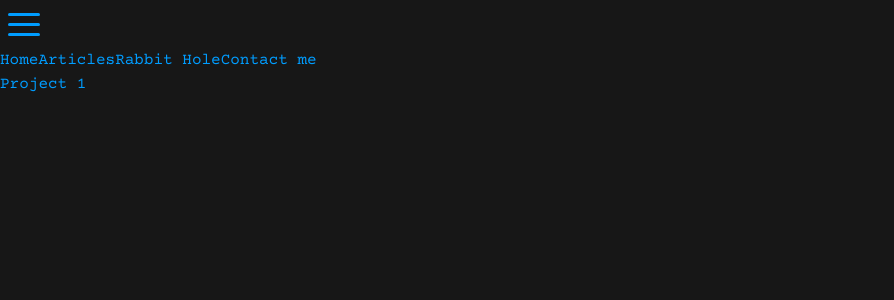
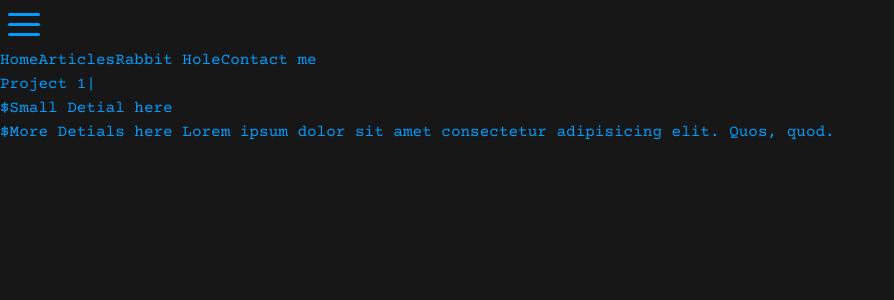
Before and after one commit to kumarpritam1468/missih-portfolio, a React (Vite) app: page /project/0 in a window 1280 px wide. Shown: the top 300 px of the page, without its empty margins (0-894 px from the left). Built offline with nearby package versions, Linux system fonts and the light colour scheme.

Commit message:
add project page and improved pagination

```diff
--- a/src/App.tsx
+++ b/src/App.tsx
@@ -2,6 +2,7 @@ import { Route, Routes } from "react-router-dom"
 import Navbar from "./components/Navbar"
 import Home from "./pages/Home"
 import ProjectPage from "./pages/ProjectPage"
+import RabbitHole from "./pages/RabbitHole"
 
 
 function App() {
@@ -12,6 +13,7 @@ function App() {
       <Routes>
         <Route path="/" element={<Home />} />
         <Route path="/project/:index" element={<ProjectPage />} />
+        <Route path="/rabbit-hole" element={<RabbitHole />} />
       </Routes>
     </main>
   )
--- a/src/components/Articles.tsx
+++ b/src/components/Articles.tsx
@@ -8,7 +8,7 @@ const Articles = () => {
     const { menuOpen } = useStore();
 
     return (
-        <section className=" h-fit mt-14 mb-8 flex gap-4 justify-center items-center w-full">
+        <section className=" h-fit mt-14 mb-8 flex gap-4 justify-center items-center w-full" id="articles">
 
             <div className={`flex flex-col py-10 px-14 ml-6 max-md:mr-6 h-fit w-[1024px] 2xl:w-[1200px] border-blue-600 border-x-2 rounded-3xl items-center relative ${menuOpen ? "md:mr-[324px] 2xl:mr-[424px]" : "md:mr-6"} transition-all duration-500 ease-in-out `}>
                 <div className=" bg-[#171717] absolute left-8 -top-3.5 text-2xl z-20 px-4">
--- a/src/components/Hero.tsx
+++ b/src/components/Hero.tsx
@@ -6,7 +6,7 @@ const Hero = () => {
   const { menuOpen } = useStore();
 
   return (
-    <section className=" h-fit mb-8 pt-12 flex gap-4 justify-center items-center">
+    <section className=" h-fit mb-8 pt-12 flex gap-4 justify-center items-center" id="hero">
 
       <div className={`flex gap-20 py-8 px-12 ml-6 max-md:mr-6 h-fit w-[1024px] 2xl:w-[1200px] border-blue-600 border-x-2 rounded-3xl items-center relative ${menuOpen ? "md:mr-[324px] 2xl:mr-[424px]" : "md:mr-6"} transition-all duration-500 ease-in-out`}>
         <div className=" bg-[#171717] absolute left-8 -top-3.5 text-2xl z-20 pl-4 pr-2">
--- a/src/components/Navbar.tsx
+++ b/src/components/Navbar.tsx
@@ -1,9 +1,11 @@
 import { Twirl as Hamburger } from 'hamburger-react'
 import useStore from '../data/store';
-import { Link } from 'react-router-dom';
 
 const Navbar = () => {
   const {menuOpen, setMenuOpen} = useStore();
+  const pathname = window.location.pathname;
+
+  const showExtra = pathname === '/' || pathname.startsWith('/#');
 
   return (
     <nav className="">
@@ -12,10 +14,10 @@ const Navbar = () => {
       </div>
 
       <div className={`flex fixed flex-col justify-center items-center top-0 z-40 border-l border-l-blue-600 h-screen bg-[#171717] w-[300px] 2xl:w-[400px] max-md:w-screen gap-12 text-3xl ${menuOpen ? 'right-0' : '-right-96 max-md:-right-full'} transition-all duration-500 ease-in-out`}>
-        <Link to="/" className="navlink">Home</Link>
-        <Link to="/articles" className="navlink">Articles</Link>
-        <Link to="/projects" className="navlink">Rabbit Hole</Link>
-        <Link to="/contact" className="navlink">Contact me</Link>
+        <a href="/#hero" className="navlink">Home</a>
+        <a href="/#articles" className={`navlink ${!showExtra ? 'hidden' : ''}`}>Articles</a>
+        <a href="/rabbit-hole" className="navlink">Rabbit Hole</a>
+        <a href="/#contact" className={`navlink ${!showExtra ? 'hidden' : ''}`}>Contact me</a>
       </div>
     </nav>
   )
--- a/src/data/data.ts
+++ b/src/data/data.ts
@@ -1,39 +1,48 @@
-export const projects = [
+type ArticleObj = {
+    title: string;
+    description: string;
+    path: string;
+}
+
+type TimelineObj = {
+    title: string;
+    desc: string;
+}
+
+type ProjectObj = {
+    heading: string;
+    smallDesc: string;
+    largeDesc: string;
+    date: string;
+}
+
+export const projects: ProjectObj[] = [
     {
         heading: "Project 1",
         smallDesc: "Small Detial here",
-        path: "/project/0",
         largeDesc: "More Detials here Lorem ipsum dolor sit amet consectetur adipisicing elit. Quos, quod.",
         date:"20th Nov 2023"
     },
     {
         heading: "Project 2",
         smallDesc: "Small Detial here",
-        path: "/project/1",
         largeDesc: "More Detials here Lorem ipsum dolor sit amet consectetur adipisicing elit. Quos, quod.",
         date:"20th Nov 2023"
     },
     {
         heading: "Project 3",
         smallDesc: "Small Detial here",
-        path: "/project/2",
         largeDesc: "More Detials here Lorem ipsum dolor sit amet consectetur adipisicing elit. Quos, quod.",
         date:"20th Nov 2023"
     },
     {
         heading: "Project 4",
         smallDesc: "Small Detial here",
-        path: "/project/3",
         largeDesc: "More Detials here Lorem ipsum dolor sit amet consectetur adipisicing elit. Quos, quod.",
         date:"20th Nov 2023"
     },
 ]
 
-type ArticleObj = {
-    title: string,
-    description: string,
-    path: string
-}
 
 export const articles: ArticleObj[] = [
     // {
@@ -45,7 +54,7 @@ export const articles: ArticleObj[] = [
     // When you will add arcticles here in above format then they will automatically get rendered and displayed instead of hand image and no articles message, I have developed them is such a way that they can be added and removed without making changes in the future.
 ]
 
-export const timeline = [
+export const timeline: TimelineObj[] = [
     {
         title:"Oct-Dec, 2023",
         desc:"Lorem ipsum dolor, sit amet consectetur adipisicing elit. Quia, debitis dolore inventore ab ducimus earum et fugiat voluptas iusto. Architecto neque deserunt mollitia aut, qui molestiae quasi optio eius."
--- a/src/index.css
+++ b/src/index.css
@@ -8,6 +8,10 @@
     margin: 0;
     padding: 0;
     box-sizing: border-box;
+}
+
+html{
+    scroll-behavior: smooth;
 }
 
 body{
--- a/src/pages/ProjectPage.tsx
+++ b/src/pages/ProjectPage.tsx
@@ -1,12 +1,58 @@
 import { useParams } from "react-router-dom"
 import { projects } from "../data/data";
+import { TypeAnimation } from "react-type-animation";
+import useStore from "../data/store";
 
 const ProjectPage = () => {
-  const {index} = useParams();
+  const { index } = useParams();
+  const { menuOpen } = useStore();
 
   const project = projects[Number(index)];
+
   return (
-    <div>{project.heading}</div>
+    <section className=" h-fit mb-8 pt-20 flex gap-4 justify-center items-center" id="hero">
+
+      <div className={`flex gap-20 py-8 px-12 ml-6 max-md:mr-6 h-fit w-[1024px] 2xl:w-[1200px] border-blue-600 border-x-2 rounded-3xl items-center relative ${menuOpen ? "md:mr-[324px] 2xl:mr-[424px]" : "md:mr-6"} transition-all duration-500 ease-in-out`}>
+        <div className=" bg-[#171717] absolute left-8 -top-3.5 text-2xl z-20 pl-4 pr-2">
+          <TypeAnimation
+            sequence={[
+              `${project.heading}`,
+            ]}
+            speed={50}
+          />
+        </div>
+
+        <div className=" flex flex-col gap-6 pt-6">
+          {/* <h3 className=" text-3xl flex items-start gap-5"><span className=" text-4xl">$</span>Welcome to my portfolio</h3> */}
+
+          <h1 className=" text-2xl tracking-wider flex items-start gap-5"><span className=" text-3xl">$</span>
+            <TypeAnimation
+              sequence={[
+                `${project.smallDesc}`,
+                1000,
+              ]}
+              speed={60}
+              cursor={false}
+            />
+          </h1>
+
+          <h2 className=" text-xl flex items-start gap-5">
+            <span className=" text-3xl">$</span>
+            <TypeAnimation
+              sequence={[
+                // Same substring at the start will only be typed once, initially
+                1000,
+                `${project.largeDesc}`,
+                1000,
+              ]}
+              speed={75}
+              cursor={false}
+            />
+          </h2>
+        </div>
+      </div>
+
+    </section>
   )
 }
 
--- /dev/null
+++ b/src/pages/RabbitHole.tsx
@@ -0,0 +1,7 @@
+const RabbitHole = () => {
+  return (
+    <div>RabbitHole</div>
+  )
+}
+
+export default RabbitHole
```
Also changed, not shown: src/components/Contact.tsx (+17 -6 lines).
